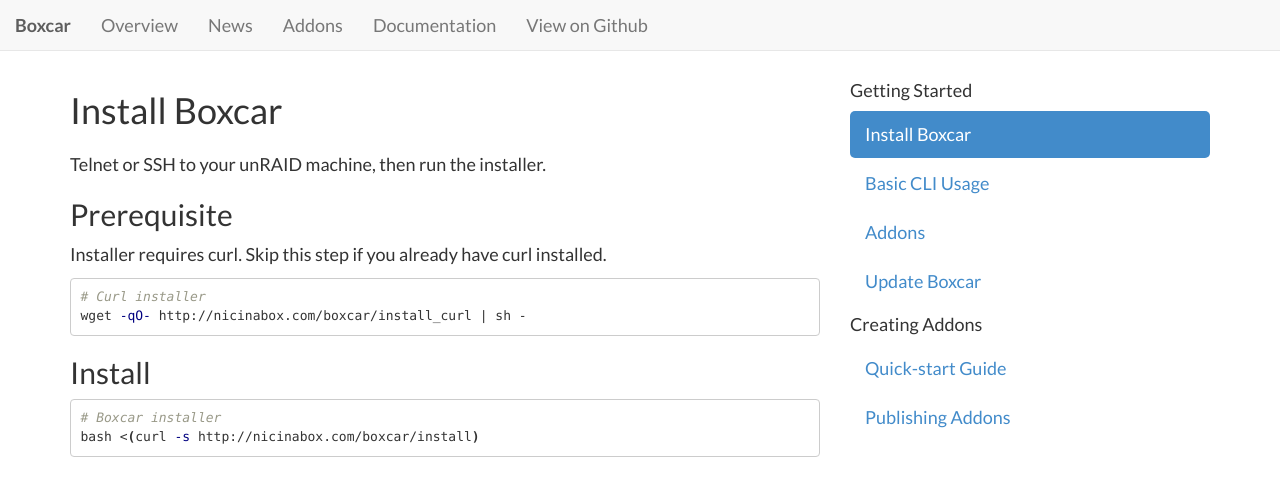
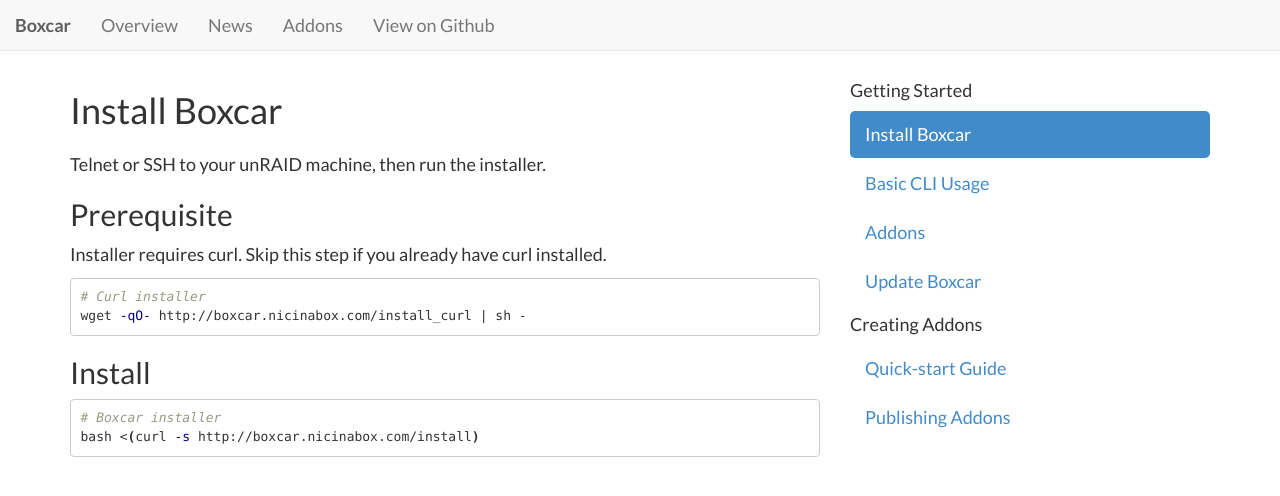
Before and after one commit to nicinabox/boxcar, a Jekyll site: the page built from docs/install.md, in a window 1280 px wide. Shown: the top 496 px of the page. Built offline with Jekyll 4.4.1, drawn with Linux system fonts in a browser that asks for light colours; nearby versions of some CDN libraries; Markdown is read by kramdown in place of the engine named in the settings; comment, search, counter and statistics services are not loaded.

Commit message:
Update boxcar installer url and comment documentation for production

````diff
--- a/_layouts/default.html
+++ b/_layouts/default.html
@@ -38,9 +38,9 @@
               <a href="/news">News</a>
             </li>
             <li><a href="https://boxcar-addons.herokuapp.com">Addons</a></li>
-            <li class="{% if page.url contains '/docs/' %}active{% endif %}">
+            <!-- <li class="{% if page.url contains '/docs/' %}active{% endif %}">
               <a href="/docs">Documentation</a>
-            </li>
+            </li> -->
             <li><a href="https://github.com/nicinabox/boxcar">View on Github</a></li>
           </ul>
         </div>
--- a/docs/install.md
+++ b/docs/install.md
@@ -12,12 +12,12 @@ Installer requires curl. Skip this step if you already have curl installed.
 
 ```bash
 # Curl installer
-wget -qO- http://nicinabox.com/boxcar/install_curl | sh -
+wget -qO- http://boxcar.nicinabox.com/install_curl | sh -
 ```
 
 ## Install
 
 ```bash
 # Boxcar installer
-bash <(curl -s http://nicinabox.com/boxcar/install)
+bash <(curl -s http://boxcar.nicinabox.com/install)
 ```
````
Also changed, not shown: index.html (+5 -2 lines).
